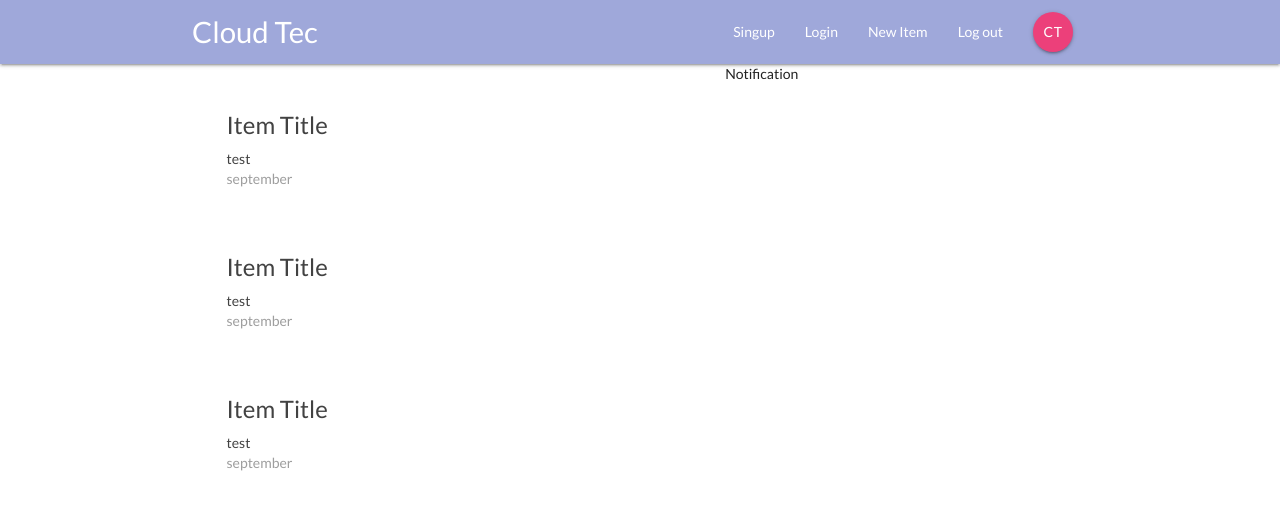
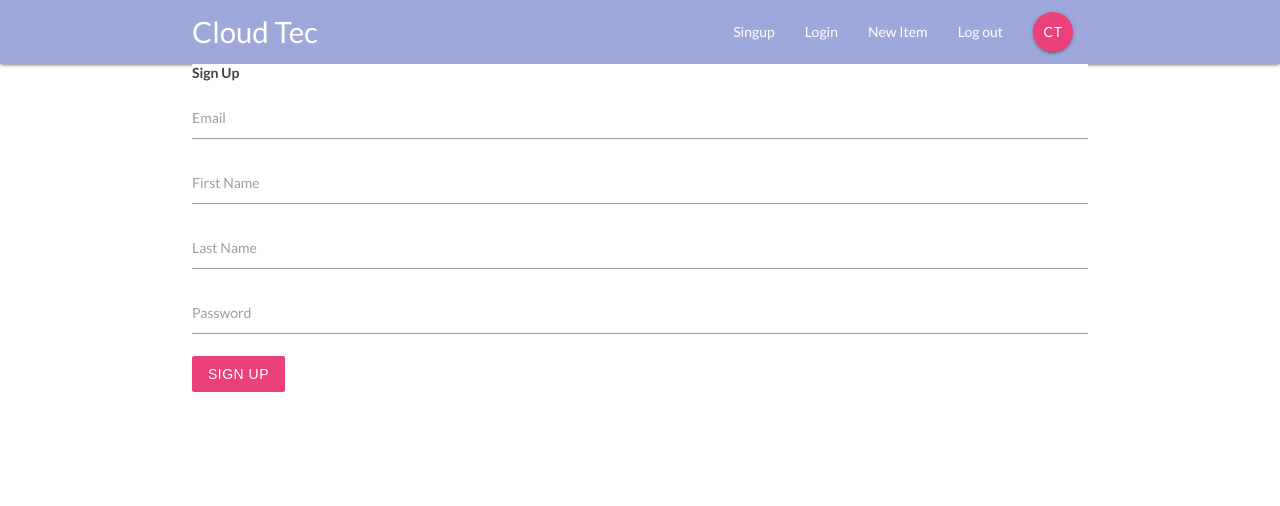
Before and after one commit to PrabhathIroshan1/cloud_tec, a React (Create React App) app: page /signUp in a window 1280 px wide. Shown: the top 506 px of the page. Built offline with nearby package versions, Linux system fonts and the light colour scheme.

Commit message:
create signin & signup file

```diff
--- a/src/App.js
+++ b/src/App.js
@@ -2,6 +2,9 @@ import React from 'react';
 import { BrowserRouter, Switch, Route } from 'react-router-dom';
 import Navbar from './components/layout/NavBar';
 import Dashboard from './components/dashboard/Dashboard';
+import ItemDetails from './components/items/itemDetails';
+import SignIn from './components/auth/SignIn';
+import SignUp from './components/auth/SignUp';
 
 function App() {
   return (
@@ -9,7 +12,10 @@ function App() {
       <div className="App">
         <Navbar/>
         <Switch>
-          <Route path='/' component={ Dashboard } />
+          <Route exact path='/' component={ Dashboard } />
+          <Route path='/item/:id' component={ ItemDetails } />
+          <Route path='/signIn' component={ SignIn } />
+          <Route path='/signUp' component={ SignUp } />
         </Switch>
     </div>
     </BrowserRouter>
--- a/src/components/auth/SignIn.js
+++ b/src/components/auth/SignIn.js
@@ -0,0 +1,44 @@
+import React, { Component } from 'react'
+
+class SignIn extends Component {
+    state ={
+        email:'',
+        password:''
+    }
+
+    handleChange = (e) => {
+        this.setState({
+            [e.target.id]: e.target.value
+        })
+    }
+
+    handleSubmit = (e) => {
+        e.preventDefault();
+        console.log(this.state)
+    }
+
+    render() {
+        return (
+            <div className="container">
+                <form className="white" onSubmit={this.handleSubmit}>
+                    <h5 className="grey-text text-darken-3">Sign In</h5>
+                    <div className="input-field">
+                        <label htmlFor="email">Email</label>
+                        <input type="email" id="email" onChange={this.handleChange}/>
+                    </div>
+                    <div className="input-field">
+                        <label htmlFor="password">Password</label>
+                        <input type="password" id="password" onChange={this.handleChange}/>
+                    </div>
+                    <div className="input-field">
+                        <button className="btn pink lighten-1 z-depth-0">
+                            Login
+                        </button>
+                    </div>
+                </form>
+            </div>
+        )
+    }
+}
+
+export  default SignIn;
--- a/src/components/auth/SignUp.js
+++ b/src/components/auth/SignUp.js
@@ -0,0 +1,54 @@
+import React, { Component } from 'react'
+
+class SignUp extends Component {
+    state ={
+        email:'',
+        firstName:'',
+        lastName:'',
+        password:'',
+    }
+
+    handleChange = (e) => {
+        this.setState({
+            [e.target.id]: e.target.value
+        })
+    }
+
+    handleSubmit = (e) => {
+        e.preventDefault();
+        console.log(this.state)
+    }
+
+    render() {
+        return (
+            <div className="container">
+                <form className="white" onSubmit={this.handleSubmit}>
+                    <h5 className="grey-text text-darken-3">Sign Up</h5>
+                    <div className="input-field">
+                        <label htmlFor="email">Email</label>
+                        <input type="email" id="email" onChange={this.handleChange}/>
+                    </div>
+                    <div className="input-field">
+                        <label htmlFor="firstName">First Name</label>
+                        <input type="text" id="firstName" onChange={this.handleChange}/>
+                    </div>
+                    <div className="input-field">
+                        <label htmlFor="lastName">Last Name</label>
+                        <input type="text" id="lastName" onChange={this.handleChange}/>
+                    </div>
+                    <div className="input-field">
+                        <label htmlFor="password">Password</label>
+                        <input type="password" id="password" onChange={this.handleChange}/>
+                    </div>
+                    <div className="input-field">
+                        <button className="btn pink lighten-1 z-depth-0">
+                            Sign Up
+                        </button>
+                    </div>
+                </form>
+            </div>
+        )
+    }
+}
+
+export  default SignUp;
--- a/src/components/items/itemDetails.js
+++ b/src/components/items/itemDetails.js
@@ -0,0 +1,21 @@
+import React from 'react'
+
+const ItemDetails = (props) => {
+    const id = props.match.params.id
+  return (
+    <div className="container section item-details">
+        <div className="card z-depth-0">
+            <div className="card-content">
+                <span className="card-title"> Item Title - {id}</span>
+                <p>React is a JavaScript library for building user interfaces. It is maintained by Facebook and a community of individual developers and companies. React can be used as a base in the development of single-page or mobile applications.</p>
+            </div>
+            <div className="card-action gret lighten-4 grey-text">
+                <div>React is a JavaScript library</div>
+                <div>maintained by Facebook</div>
+            </div>
+        </div>
+    </div>
+  )
+}
+
+export default ItemDetails
```
